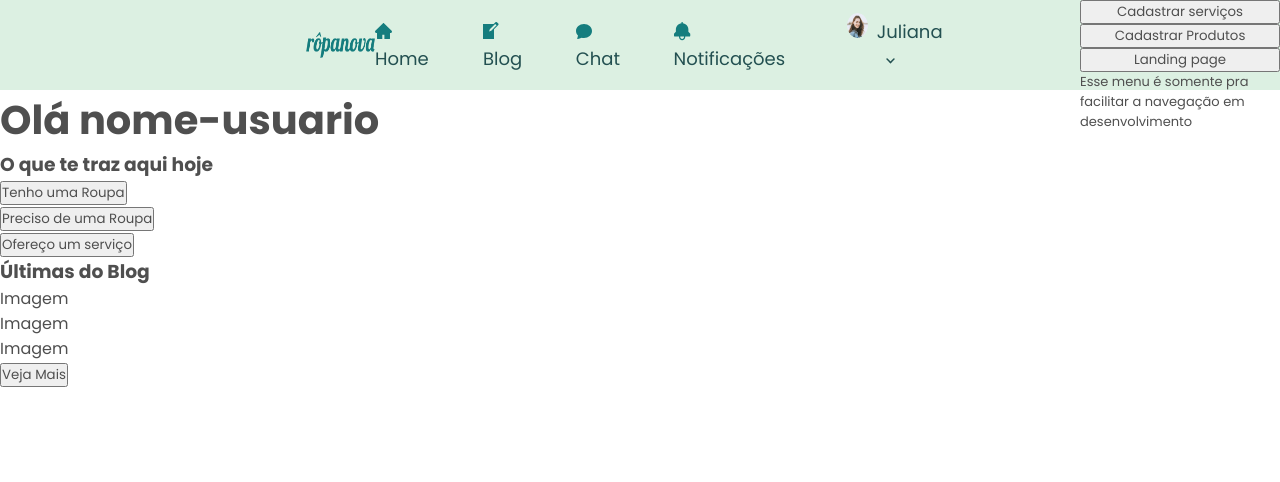
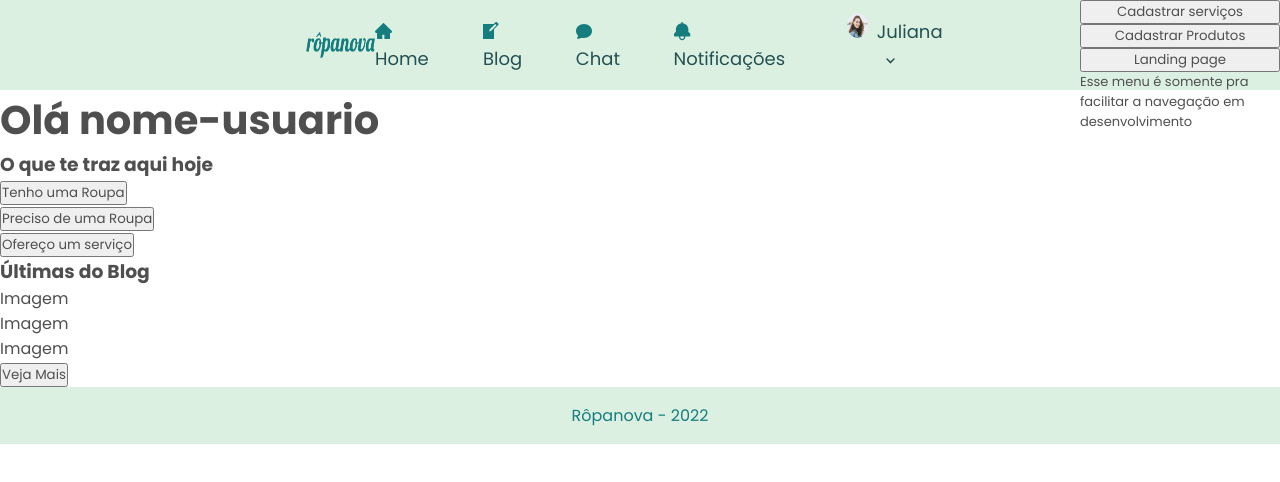
Before and after one commit to ioanefaumui/provihack_equipe_8, a Next.js app: page / in a window 1280 px wide. Shown: the top 482 px of the page. Built offline with nearby package versions, Linux system fonts and the light colour scheme.

Commit message:
feat: add footer component

```diff
--- /dev/null
+++ b/components/Footer/index.js
@@ -0,0 +1,11 @@
+import { Container } from "./styles";
+
+const Footer = () => {
+  return (
+  <Container>
+      <span>Rôpanova - 2022</span>
+  </Container>
+  )
+};
+
+export default Footer;
--- /dev/null
+++ b/components/Footer/styles.js
@@ -0,0 +1,9 @@
+import styled from "styled-components";
+
+export const Container = styled.footer`
+  width: 100vw;
+  padding: 1em 0;
+  color: #157d7e;
+  background-color: #dcf0e2;
+  text-align: center;
+`;
--- a/components/HomePages/homepage.js
+++ b/components/HomePages/homepage.js
@@ -1,5 +1,5 @@
-import Link from "next/link";
 import Header from "../Header";
+import Footer from "../Footer"
 
 export default function HomePage(){
 return (
@@ -34,6 +34,8 @@ return (
         </div>
         <button type="button" onClick={() => router.push('/blog')}>Veja Mais</button>
       </main>
+
+      <Footer/>
     </>
 )
 }
```
